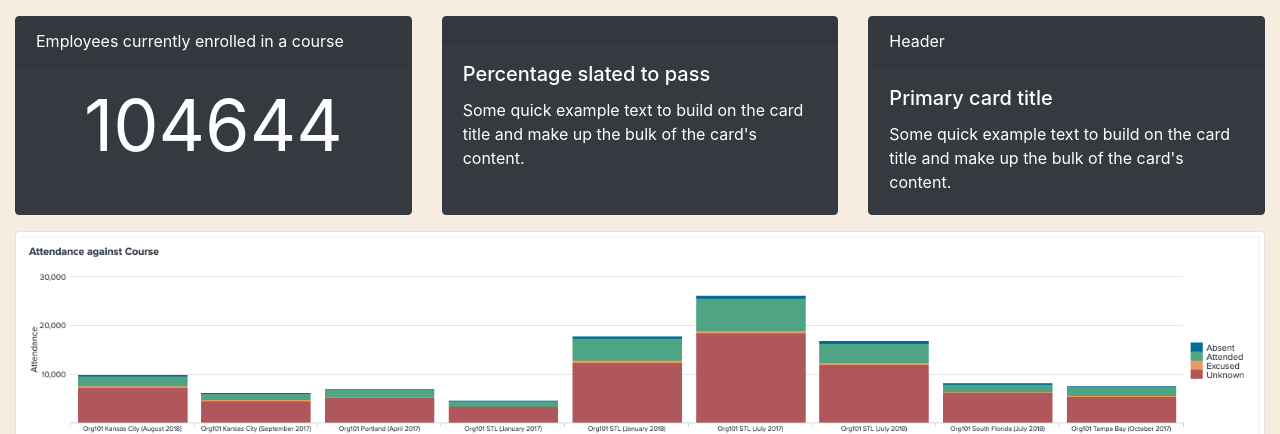
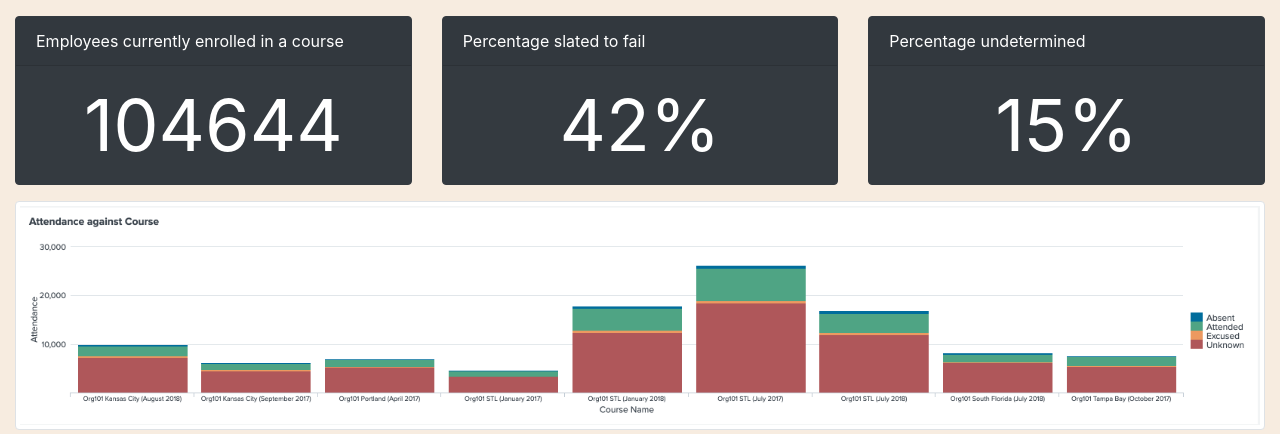
Before and after one commit to 200sx/aihackathon, a Flask app: page / in a window 1280 px wide. Shown: the part 56-490 px from the top of the page. Run offline with Flask 2, Linux system fonts and the light colour scheme; some libraries are stand-ins or nearby versions.

Commit message:
dark theme

```diff
--- a/templates/home.html
+++ b/templates/home.html
@@ -14,19 +14,17 @@
     </div>
   </div>
 
-  <div class="card border-dark  bg-dark text-white  mb-3">
-    <div class="card-header"></div>
-    <div class="card-body text-white">
-      <h5 class="card-title">Percentage slated to pass</h5>
-      <p class="card-text">Some quick example text to build on the card title and make up the bulk of the card's content.</p>
+  <div class="card border-dark  bg-dark text-white mb-3">
+    <div class="card-header">Percentage slated to fail</div>
+    <div class="card-body text-white text-center p-0">
+      <p class="card-text"><p class="h1 display-3 p-0"> <b>42%</b> </p></p>
     </div>
   </div>
 
-  <div class="card border-dark bg-dark text-white mb-3">
-    <div class="card-header">Header</div>
-    <div class="card-body text-white">
-      <h5 class="card-title">Primary card title</h5>
-      <p class="card-text">Some quick example text to build on the card title and make up the bulk of the card's content.</p>
+  <div class="card border-dark  bg-dark text-white mb-3">
+    <div class="card-header">Percentage undetermined</div>
+    <div class="card-body text-white text-center p-0">
+      <p class="card-text"><p class="h1 display-3 p-0"> <b>15%</b> </p></p>
     </div>
   </div>
 
```
